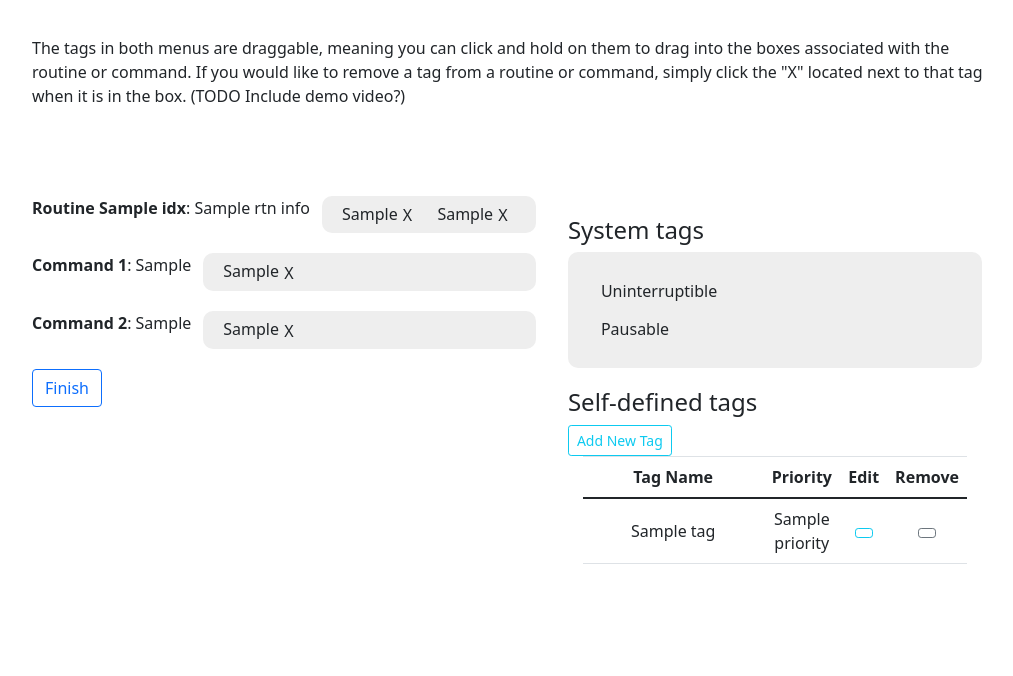
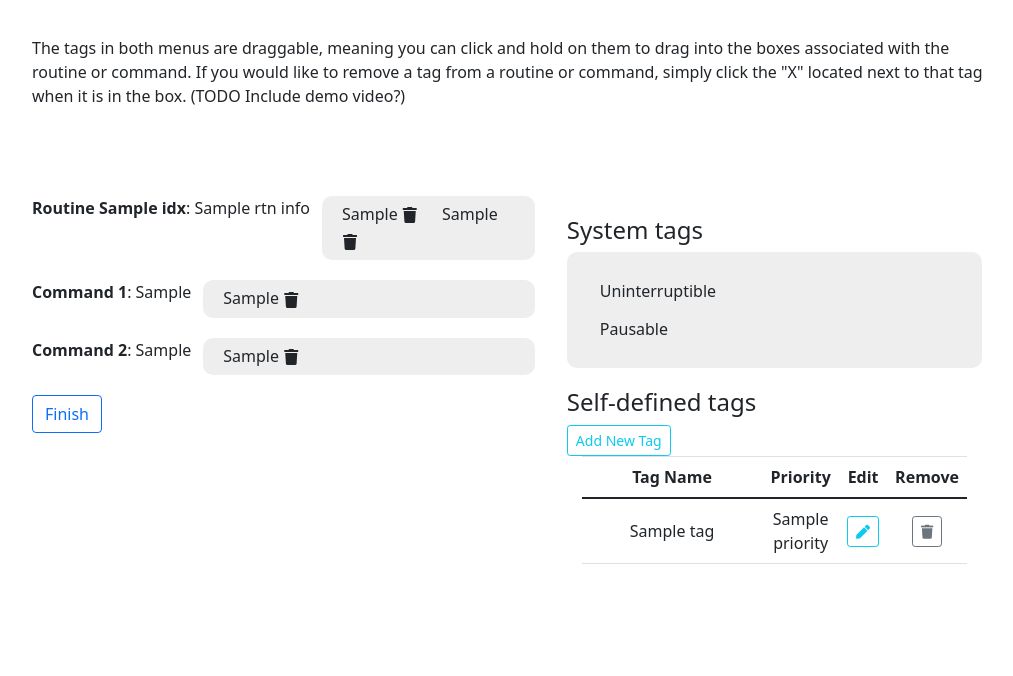
Before and after one commit to RuiRitaYang/web-tag-system-survey, a Flask app: template app/templates/tagging.html in a window 1280 px wide. Shown: the part 374-1050 px from the top of the page, without its empty margins (123-1136 px from the left). Run offline with Flask 2, Linux system fonts and the light colour scheme; the template is opened without the code that fills it: most values are stand-ins (such as "Sample title", 1, 10 or a date in 2020); some libraries are stand-ins or nearby versions.

Commit message:
[UI] Show the edit and trash icon.

```diff
--- a/app/templates/base.html
+++ b/app/templates/base.html
@@ -16,7 +16,7 @@
         integrity="sha384-BmbxuPwQa2lc/FVzBcNJ7UAyJxM6wuqIj61tLrc4wSX0szH/Ev+nYRRuWlolflfl"
         crossorigin="anonymous">
   <link rel="stylesheet" href="https://ajax.googleapis.com/ajax/libs/jqueryui/1.12.1/themes/smoothness/jquery-ui.css">
-  <!--    <link rel="stylesheet" href="https://cdnjs.cloudflare.com/ajax/libs/font-awesome/5.15.3/css/all.css">-->
+  <link rel="stylesheet" href="https://cdnjs.cloudflare.com/ajax/libs/font-awesome/5.15.3/css/all.css">
   <link rel="stylesheet" href="{{ url_for('static', filename='styles/custom.css') }}">
 </head>
 
--- a/app/templates/tagging.html
+++ b/app/templates/tagging.html
@@ -54,8 +54,7 @@
             <button type="button" class="btn btn-default btn-xs remove tag-remove"
                     onclick="window.location.href=
                     '{{ url_for('remove_rtn_sys_tag', rid=rid, idx=idx) }}';">
-              X
-              <!-- <span class="glyphicon glyphicon-trash"></span> -->
+               <i class="fa fa-trash fa-1" aria-hidden="true"></i>
             </button>
           {% endif %}
 
@@ -64,8 +63,7 @@
             <button type="button" class="btn btn-default btn-xs remove tag-remove"
                     onclick="window.location.href=
                     '{{ url_for('remove_cus_tag', rid=rid, idx=idx, tag_name=cus_tag) }}';">
-              X
-              <!-- <span class="glyphicon glyphicon-trash"></span> -->
+              <i class="fa fa-trash fa-1" aria-hidden="true"></i>
             </button>
           {% endfor %}
         </div>
@@ -84,7 +82,7 @@
               <button type="button" class="btn btn-default btn-xs remove tag-remove"
                       onclick="window.location.href=
                       '{{ url_for('remove_cmd1_tag', rid=rid, idx=idx) }}';">
-                X
+                <i class="fa fa-trash fa-1" aria-hidden="true"></i>
               </button>
             {% else %}
               &nbsp;
@@ -106,7 +104,7 @@
               <button type="button" class="btn btn-default btn-xs remove tag-remove"
                       onclick="window.location.href=
                       '{{ url_for('remove_cmd2_tag', rid=rid, idx=idx) }}';">
-                X
+                <i class="fa fa-trash fa-1" aria-hidden="true"></i>
               </button>
             {% else %}
               &nbsp;
```
